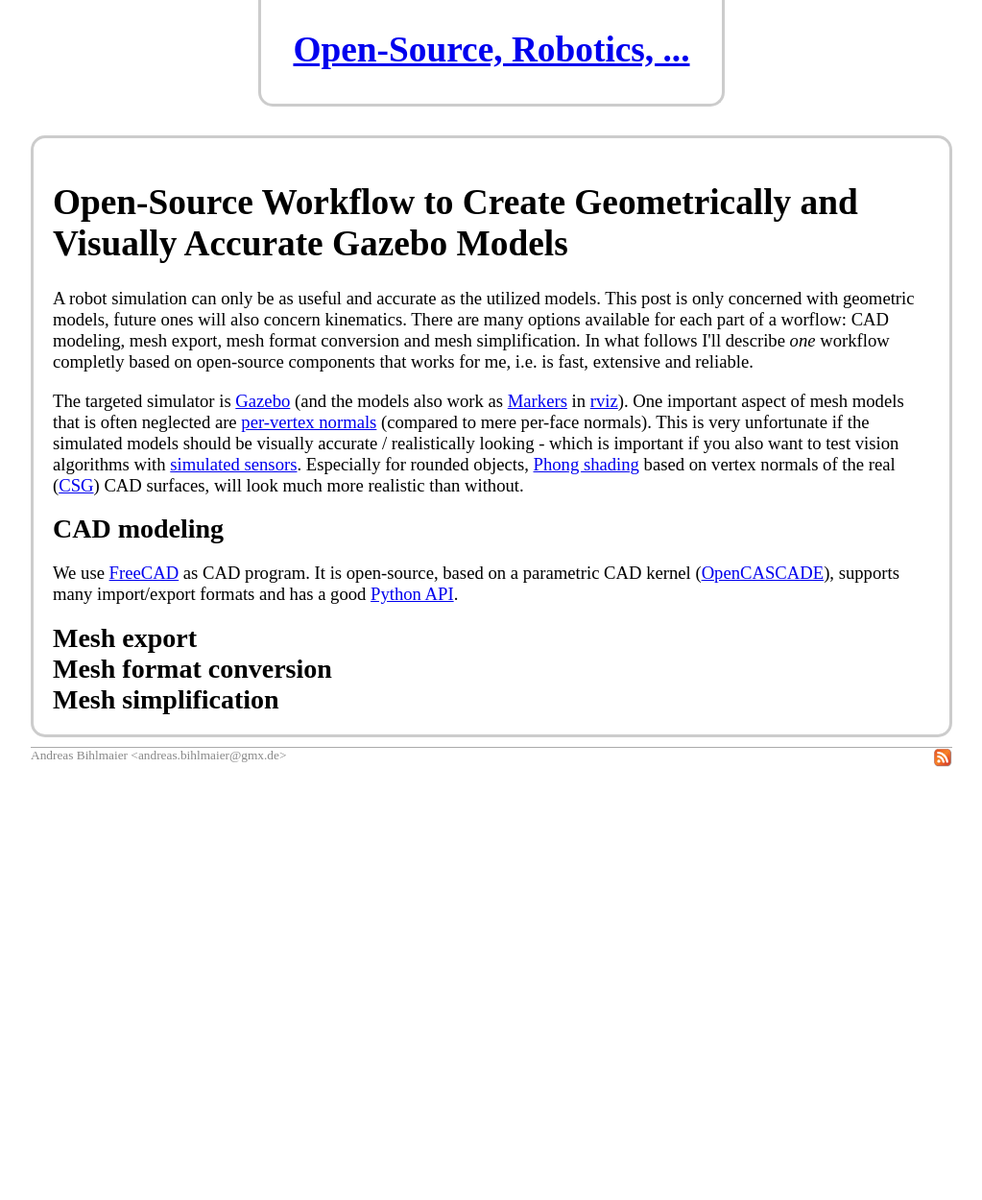
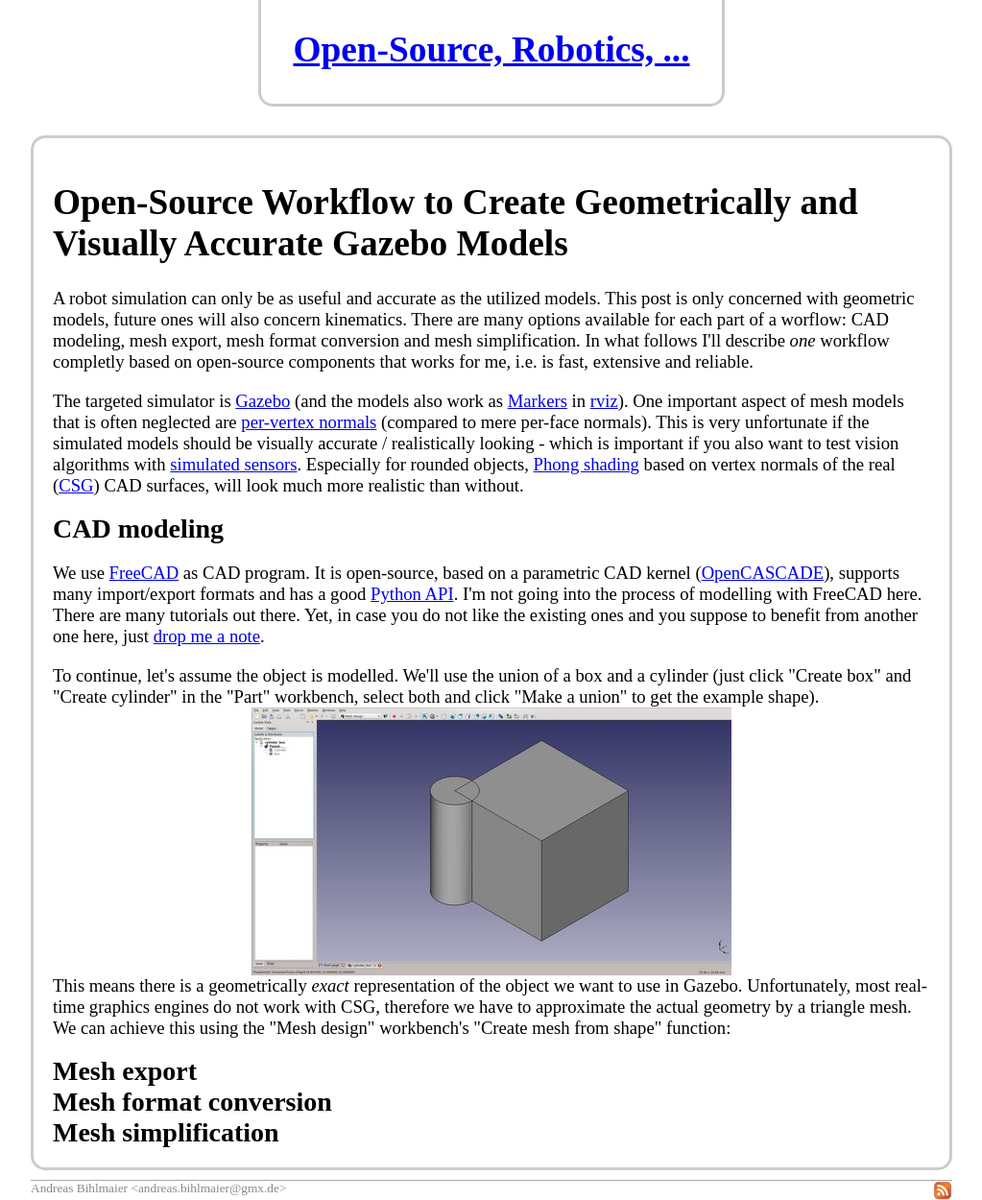
Before and after one commit to andreasBihlmaier/andreasBihlmaier.github.io, a Jekyll site: the page built from _posts/2014-02-03-open-source_workflow_for_gazebo_models.markdown, in a window 1280 px wide. Shown: the whole page at 96% size, without its empty margins (128-1151 px from the left). Built offline with Jekyll 4.4.1, drawn with Linux system fonts in a browser that asks for light colours; before the commit the page ends 900 px from its top, so only the background shows below that.

Commit message:
start to add content; next: replace centering in css with fancyBox

```diff
--- a/_posts/2014-02-03-open-source_workflow_for_gazebo_models.markdown
+++ b/_posts/2014-02-03-open-source_workflow_for_gazebo_models.markdown
@@ -18,6 +18,17 @@
 ------------
 We use [FreeCAD](http://freecadweb.org/) as CAD program.
 It is open-source, based on a parametric CAD kernel ([OpenCASCADE](http://www.opencascade.org/)), supports many import/export formats and has a good [Python API](http://freecadweb.org/api/).
+I\'m not going into the process of modelling with FreeCAD here.
+There are many tutorials out there.
+Yet, in case you do not like the existing ones and you suppose to benefit from another one here, just [drop me a note](mailto:andreas.bihlmaier@gmx.de).
+
+To continue, let\'s assume the object is modelled.
+We\'ll use the union of a box and a cylinder (just click \"Create box\" and \"Create cylinder\" in the \"Part\" workbench, select both and click \"Make a union\" to get the example shape).
+![Cylinder fused with box](/images/medium/freecad_cylinder_box.jpg)
+This means there is a geometrically _exact_ representation of the object we want to use in Gazebo.
+Unfortunately, most real-time graphics engines do not work with CSG, therefore we have to approximate the actual geometry by a triangle mesh.
+We can achieve this using the \"Mesh design\" workbench\'s \"Create mesh from shape\" function:
+
 
 
 Mesh export
--- a/css/style.css
+++ b/css/style.css
@@ -7,6 +7,11 @@
 
 h2 {
   margin: 0px;
+}
+
+img {
+  display: block;
+  margin: 0px auto 0px auto;
 }
 
 div.top {
```
Also changed, not shown: images/freecad_cylinder_box.jpg (added), images/medium/freecad_cylinder_box.jpg (added), images/medium/rss.png (added), images/small/freecad_cylinder_box.jpg (added), images/small/rss.png (added), 2 other files.
